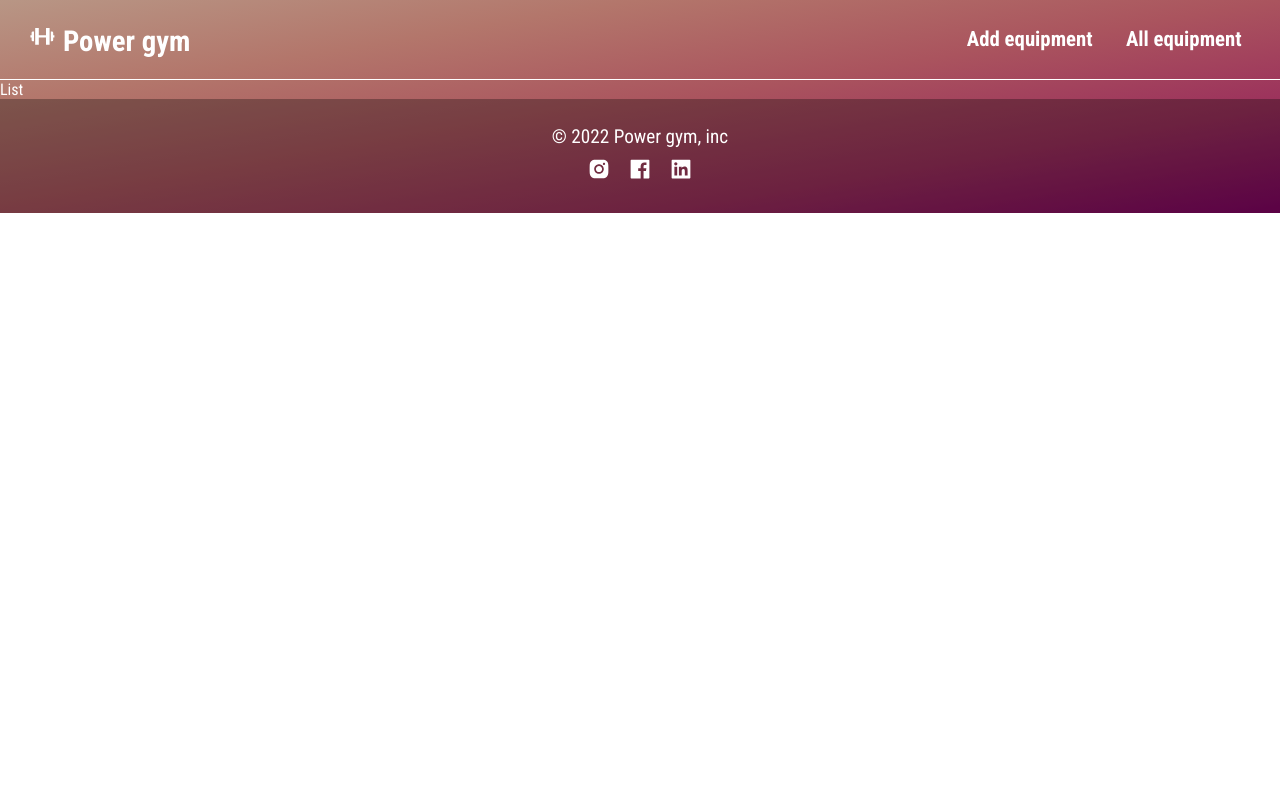
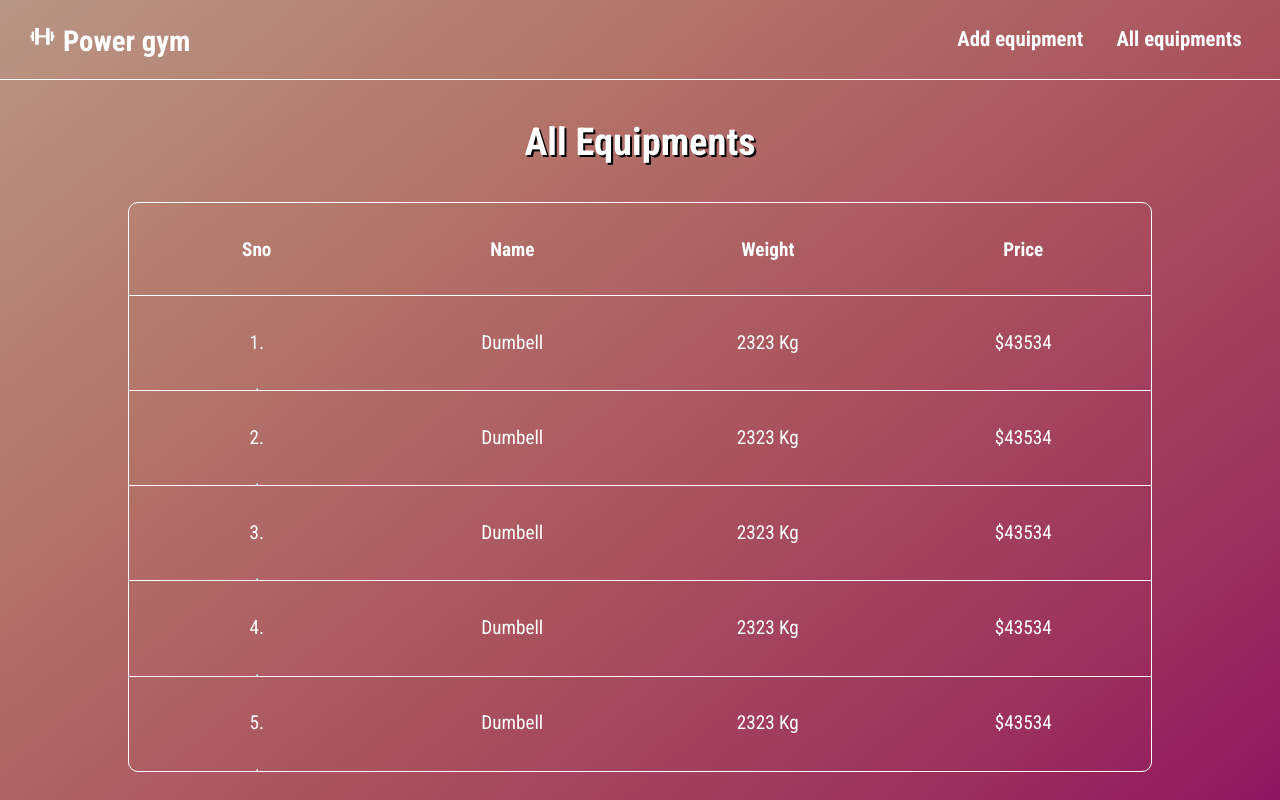
Before and after one commit to rajat4984/gym-minor, a React (Create React App) app: page /list in a window 1280 px wide. Shown: the top 800 px of the page. Built offline with nearby package versions, Linux system fonts and the light colour scheme.

Commit message:
list completed

```diff
--- a/src/components/Form.js
+++ b/src/components/Form.js
@@ -1,18 +1,22 @@
 import React from "react";
-import {BiDumbbell} from "react-icons/bi"
+import { BiDumbbell } from "react-icons/bi";
 
 function Form() {
   return (
     <div>
       <div className="form-container">
-        <h1 className="form-heading"><BiDumbbell/> Add equipment </h1>
+        <div className="form-heading">
+          <h1>
+         Add equipment
+          </h1>
+        </div>
         <form className="submission-form">
           <label htmlFor="eq-name">Equipment name:</label>
           <input type="text" />
           <label htmlFor="eq-weight">Equipment weight:</label>
-          <input type="number" min={1}/>
+          <input type="number" min={1} />
           <label htmlFor="eq-price">Equipment price:</label>
-          <input type="number" min={1}/>
+          <input type="number" min={1} />
           <input type="submit" className="submit-btn" />
         </form>
       </div>
--- a/src/components/List.js
+++ b/src/components/List.js
@@ -1,7 +1,17 @@
 import React from "react";
+import ListItem from "./ListItem";
 
 function List() {
-  return <div>List</div>;
+  return (
+    <div className="list">
+      <div className="all-eq-heading">
+        <h1>All Equipments</h1>
+      </div>
+      <div className="list-container">
+        <ListItem />
+      </div>
+    </div>
+  );
 }
 
 export default List;
--- /dev/null
+++ b/src/components/ListItem.js
@@ -0,0 +1,53 @@
+import React from "react";
+
+function ListItem() {
+  return (
+    <div>
+      <div className="list-heading">
+        <div className="heading-symbol">Sno</div>
+        <div className="heading-name">Name</div>
+        <div className="heading-current-price">Weight</div>
+        <div className="heading-high">Price</div>
+      </div>
+
+      <div className="list-item">
+        <div className="number">1.</div>
+        <div className="eq-name">Dumbell</div>
+        <div className="eq-weight">2323 Kg</div>
+        <div className="eq-price">$43534</div>
+        <hr />
+      </div>
+
+      <div className="list-item">
+        <div className="number">2.</div>
+        <div className="eq-name">Dumbell</div>
+        <div className="eq-weight">2323 Kg</div>
+        <div className="eq-price">$43534</div>
+        <hr />
+      </div>
+      <div className="list-item">
+        <div className="number">3.</div>
+        <div className="eq-name">Dumbell</div>
+        <div className="eq-weight">2323 Kg</div>
+        <div className="eq-price">$43534</div>
+        <hr />
+      </div>
+      <div className="list-item">
+        <div className="number">4.</div>
+        <div className="eq-name">Dumbell</div>
+        <div className="eq-weight">2323 Kg</div>
+        <div className="eq-price">$43534</div>
+        <hr />
+      </div>
+      <div className="list-item">
+        <div className="number">5.</div>
+        <div className="eq-name">Dumbell</div>
+        <div className="eq-weight">2323 Kg</div>
+        <div className="eq-price">$43534</div>
+        <hr />
+      </div>
+    </div>
+  );
+}
+
+export default ListItem;
--- a/src/components/Navbar.js
+++ b/src/components/Navbar.js
@@ -16,7 +16,7 @@ function Navbar() {
           Add equipment
         </Link>
         <Link to="list" className="link">
-          All equipment
+          All equipments
         </Link>
       </div>
     </div>
--- a/src/style.css
+++ b/src/style.css
@@ -74,8 +74,9 @@ body {
 }
 
 .form-heading {
-  margin: 1em 0;
-  text-shadow: 1px 2px black;
+  margin: 1em 0 2em 0;
+  text-shadow: 2px 2px 0px black; /* FF3.5+, Opera 9+, Saf1+, Chrome, IE10 */
+  font-size: 1.2rem;
 }
 
 label {
@@ -117,6 +118,67 @@ input[type="number"] {
 
 .submit-btn:hover {
   transform: scale(1.1);
+}
+
+/* ---------------LIST---------------- */
+
+.list{
+    min-height: 100vh;
+}
+
+.all-eq-heading {
+  color: white;
+  text-shadow: 2px 2px 0px black; /* FF3.5+, Opera 9+, Saf1+, Chrome, IE10 */
+  text-align: center;
+  margin: 2em;
+  font-size: 1.2rem;
+}
+
+.list-container {
+  display: flex;
+  flex-direction: column;
+  justify-content: space-around;
+  margin: 2em 8em 4em 8em;
+  border: 1.5px solid white;
+  border-radius: 10px;
+}
+
+.list-item,
+.list-heading {
+  display: grid;
+  grid-template-columns: repeat(4, 1fr);
+  justify-items: center;
+  font-size: 1.2rem;
+}
+
+.list-item > div,
+.list-heading > div {
+  padding: 1.8em 0;
+}
+
+.list-item > div:last-child,
+.list-heading > div:last-child {
+  border-right: 0;
+}
+
+.list-heading {
+  font-weight: bold;
+  border-bottom: 1px solid white;
+}
+
+/* ------------------LIST-ITEM--------------- */
+.list-item {
+  border-bottom: 1px solid white;
+  transition: 0.3s ease-in-out;
+  cursor: pointer;
+}
+
+.list-item:hover {
+  opacity: 0.5;
+}
+
+.list-item:last-child {
+  border-bottom: 0;
 }
 
 /* -----------FOOTER----------------- */
```
